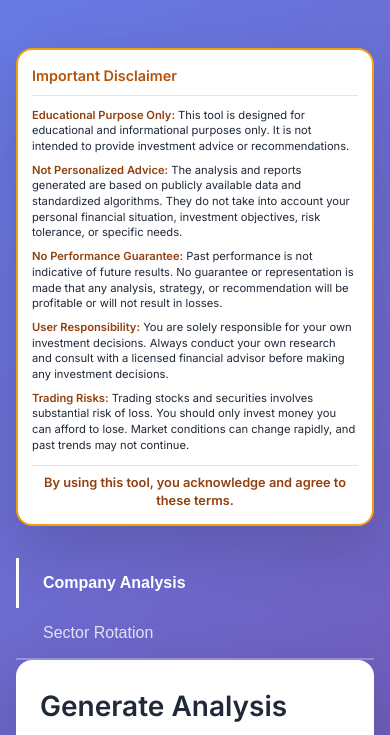
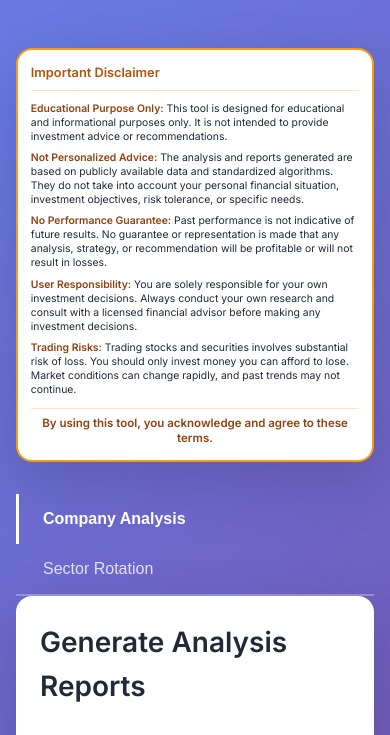
Before and after one commit to ganzheng85/finance, a Flask app: page / in a window 390 px wide. Shown: the part 142-877 px from the top of the page. Run offline with Flask 3, Linux system fonts and the light colour scheme.

Commit message:
Reduce disclaimer size by additional 10%
- Header: 1rem → 0.9rem
- Content: 0.75rem → 0.675rem
- Footer: 0.8rem → 0.72rem
- Padding: 1rem → 0.9rem
- Line height: 1.4 → 1.35
- All margins reduced by 10%
- Mobile sizes also reduced by 10%

Co-Authored-By: Claude Sonnet 4.5 <noreply@anthropic.com>

```diff
--- a/stock_analysis_app/static/css/style.css
+++ b/stock_analysis_app/static/css/style.css
@@ -76,27 +76,27 @@ body {
     background: linear-gradient(135deg, #fff9e6 0%, #fff5d9 100%);
     border: 2px solid var(--warning);
     box-shadow: 0 8px 24px rgba(245, 158, 11, 0.15);
-    padding: 1rem !important;
+    padding: 0.9rem !important;
 }
 
 .disclaimer-header {
-    margin-bottom: 0.75rem;
-    padding-bottom: 0.5rem;
+    margin-bottom: 0.65rem;
+    padding-bottom: 0.45rem;
     border-bottom: 1px solid rgba(245, 158, 11, 0.3);
 }
 
 .disclaimer-header h2 {
-    font-size: 1rem;
+    font-size: 0.9rem;
     font-weight: 600;
     color: #b45309;
     margin: 0;
 }
 
 .disclaimer-content p {
-    margin-bottom: 0.5rem;
+    margin-bottom: 0.45rem;
     color: var(--text-primary);
-    line-height: 1.4;
-    font-size: 0.75rem;
+    line-height: 1.35;
+    font-size: 0.675rem;
 }
 
 .disclaimer-content p:last-child {
@@ -109,11 +109,11 @@ body {
 }
 
 .disclaimer-footer {
-    margin-top: 0.75rem;
-    padding-top: 0.5rem;
+    margin-top: 0.65rem;
+    padding-top: 0.45rem;
     border-top: 1px solid rgba(245, 158, 11, 0.3);
     text-align: center;
-    font-size: 0.8rem !important;
+    font-size: 0.72rem !important;
 }
 
 /* Card */
@@ -419,15 +419,15 @@ body {
     }
 
     .disclaimer-card {
-        padding: 0.875rem !important;
+        padding: 0.8rem !important;
     }
 
     .disclaimer-header h2 {
-        font-size: 0.9rem;
+        font-size: 0.8rem;
     }
 
     .disclaimer-content p {
-        font-size: 0.7rem;
+        font-size: 0.65rem;
     }
 
     .checkbox-group {
```
